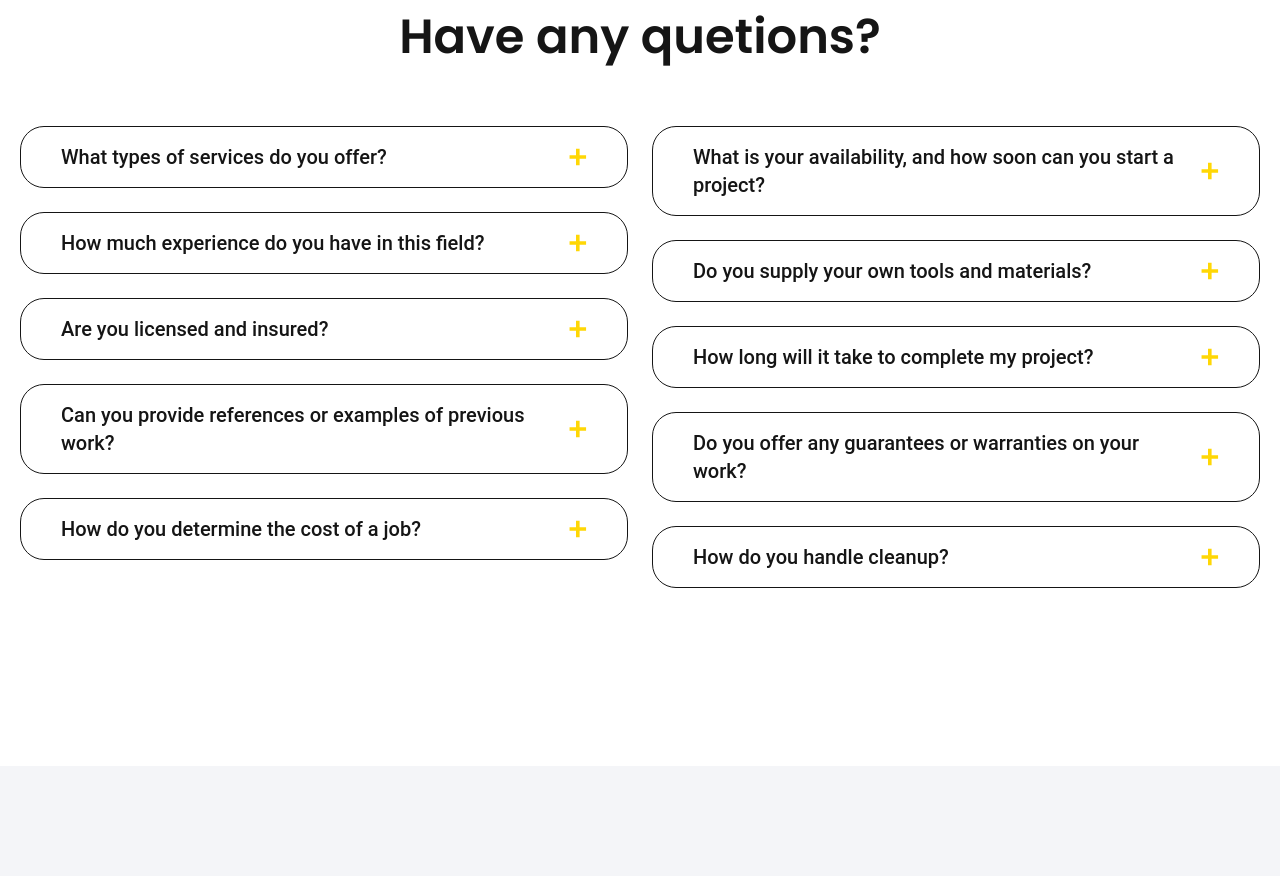
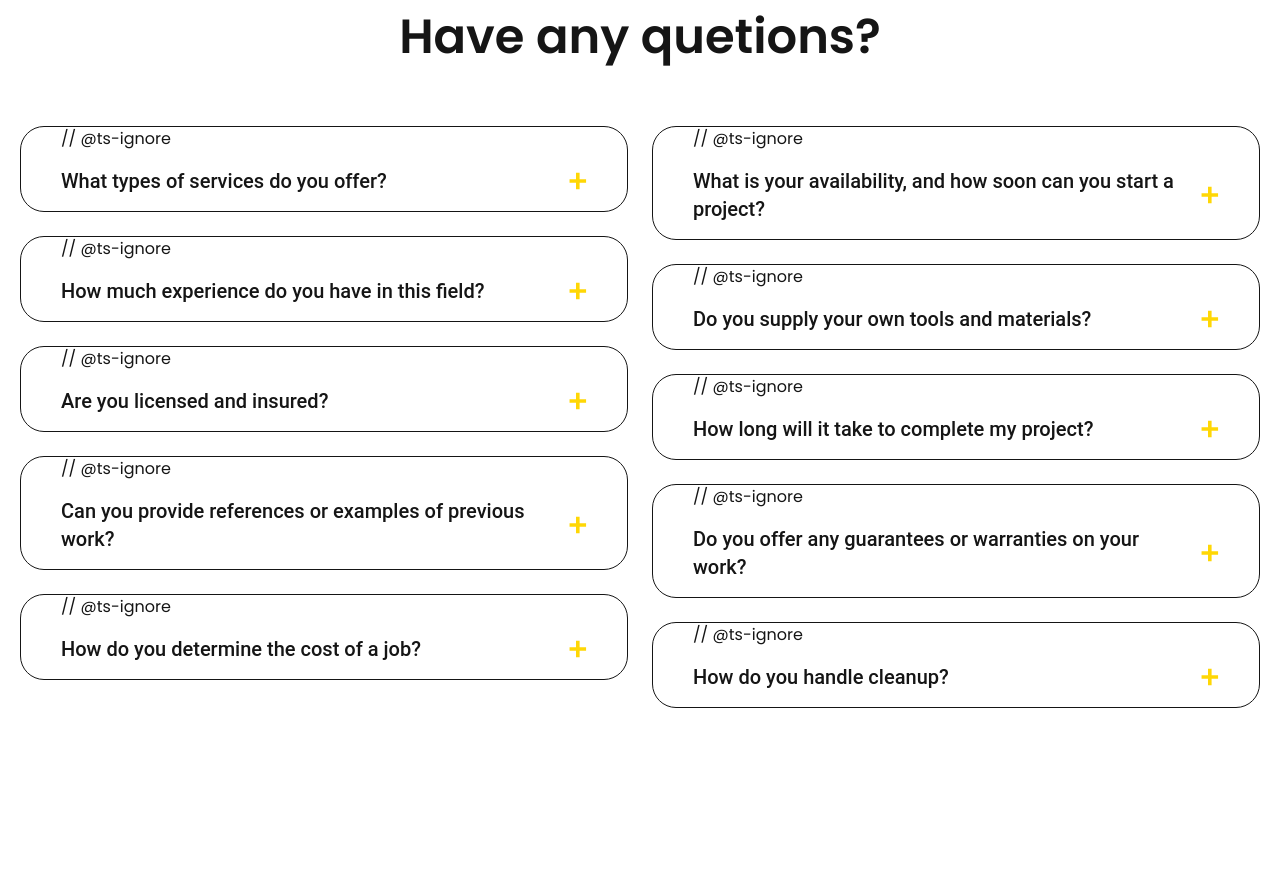
Before and after one commit to handyfriendCanada/handyfriend.ca, a Next.js app: page / in a window 1280 px wide. Shown: the part 5580-6456 px from the top of the page. Built offline with nearby package versions, Linux system fonts and the light colour scheme.

Commit message:
Update questions.tsx

```diff
--- a/src/components/questions.tsx
+++ b/src/components/questions.tsx
@@ -27,6 +27,7 @@ const AccordionItem = ({ title, children, isOpen, onClick }: any) => {
       }
       open={isOpen}
       className='mb-2 rounded-3xl overflow-hidden bg-white border border-[#151515] px-3 sm:px-10'>
+      // @ts-ignore
       <AccordionHeader
         onClick={onClick}
         className={`text-black opacity-100 text-[14px] sm:text-xl font-medium border-b-0 transition-all ${
```
